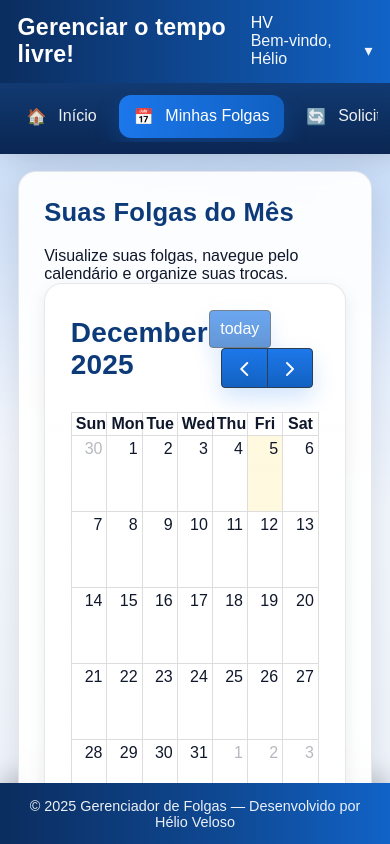
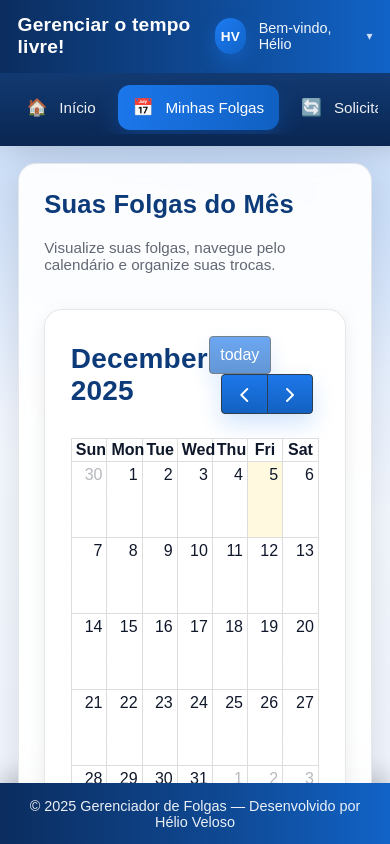
Before and after one commit to HVeloso7/GerenciadorDeFolgas, a React (Create React App) app: page / in a window 390 px wide. Built offline with nearby package versions, Linux system fonts and the light colour scheme.

Commit message:
Update App.css

```diff
--- a/src/App.css
+++ b/src/App.css
@@ -269,3 +269,118 @@ body {
     padding: 1.1rem;
   }
 }
+
+/* =========================================================
+   Complementos visuais do App.js (header, avatar, page)
+   ========================================================= */
+
+/* Header */
+.header-left {
+  display: flex;
+  align-items: center;
+  gap: 0.75rem;
+}
+
+.brand-logo {
+  height: 34px;
+  width: auto;
+}
+
+.header-right {
+  display: flex;
+  align-items: center;
+  gap: 0.8rem;
+}
+
+/* Avatar simples com iniciais */
+.user-avatar-badge {
+  width: 36px;
+  height: 36px;
+  border-radius: 999px;
+  background: linear-gradient(135deg, #1d7bf2, #1163c7);
+  display: flex;
+  align-items: center;
+  justify-content: center;
+  font-weight: 600;
+  font-size: 0.85rem;
+  color: white;
+  box-shadow: 0 8px 18px rgba(29, 123, 242, 0.35);
+}
+
+.chev {
+  font-size: 0.75rem;
+  margin-left: 0.25rem;
+  opacity: 0.85;
+}
+
+/* =========================
+   Sidebar refinada
+   ========================= */
+.nav-ico {
+  font-size: 1.05rem;
+}
+
+.nav-text {
+  font-size: 0.95rem;
+  font-weight: 500;
+}
+
+/* =========================
+   Cabeçalho da página
+   ========================= */
+.page-header {
+  display: flex;
+  justify-content: space-between;
+  align-items: flex-start;
+  gap: 1rem;
+  margin-bottom: 1.25rem;
+}
+
+.page-subtitle {
+  font-size: 0.95rem;
+  color: rgba(15, 23, 42, 0.65);
+  margin-top: 0.25rem;
+}
+
+/* Área reservada para botões futuros */
+.page-actions {
+  display: flex;
+  gap: 0.5rem;
+}
+
+/* Botão padrão (opcional) */
+.btn {
+  border: none;
+  background: linear-gradient(180deg, #1d7bf2, #1163c7);
+  color: white;
+  padding: 0.6rem 1.1rem;
+  border-radius: 12px;
+  font-weight: 500;
+  cursor: pointer;
+  box-shadow: 0 10px 22px rgba(29, 123, 242, 0.25);
+  transition: transform 0.18s ease, box-shadow 0.18s ease, opacity 0.18s ease;
+}
+
+.btn:hover {
+  transform: translateY(-1px);
+  box-shadow: 0 14px 28px rgba(29, 123, 242, 0.35);
+  opacity: 0.98;
+}
+
+/* =========================
+   Ajustes mobile
+   ========================= */
+@media (max-width: 768px) {
+  .page-header {
+    flex-direction: column;
+    align-items: stretch;
+  }
+
+  .header h1 {
+    font-size: 1.2rem;
+  }
+
+  .user-name {
+    font-size: 0.9rem;
+  }
+}
```
